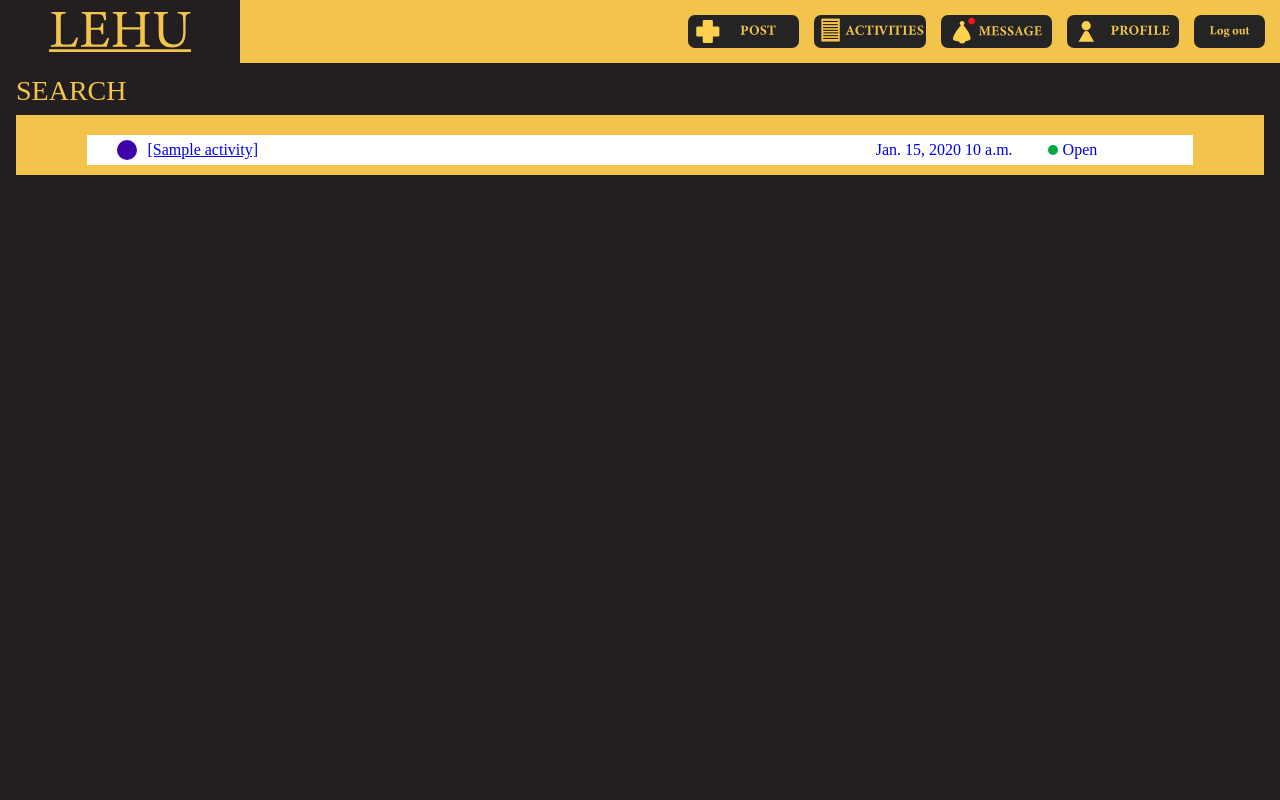
After one commit to 827983519/LEHU-board-game-website, a Django app: template templates/search.html in a window 1280 px wide. The commit adds this page. Run offline with Django 3.2, Linux system fonts and the light colour scheme; the template is opened without the code that fills it: values that come from a table or form of the project are taken from there, others are empty; tables that the repository leaves empty hold one stand-in row (values such as "Sample post").

Commit message:
added search function

```diff
--- a/ECE651/settings.py
+++ b/ECE651/settings.py
@@ -78,9 +78,9 @@ WSGI_APPLICATION = 'ECE651.wsgi.application'
 DATABASES = {
     'default': {
         'ENGINE': 'django.db.backends.mysql',
-        'NAME': 'LEHU',
-        'USER':'wade',
-        'PASSWORD':'wadeliulu',
+        'NAME': 'ece651',
+        'USER':'zack',
+        'PASSWORD':'656820',
         'HOST':'localhost',
         'PORT':'3306',
     }
--- a/LEHU/models.py
+++ b/LEHU/models.py
@@ -102,6 +102,7 @@ class Activity(models.Model):
         self.save()
     def __str__(self):
         return self.activity_title
+    objects = models.Manager()
 
 
 class Participant(models.Model):
--- a/LEHU/urls.py
+++ b/LEHU/urls.py
@@ -10,6 +10,7 @@ urlpatterns = [
     url('^register',views.register,name='register'),
     url('^profile',views.modify_profile),
     url('^logout',views.logout),
+    url('^search',views.search),
     url('^activity',views.activity),
     url('^history',views.history),
     url('^message',views.unread_message),
--- /dev/null
+++ b/static/css/search.css
@@ -0,0 +1,188 @@
+#head {
+    position: relative;
+    height: 52px;
+    width: 100%;
+}
+
+#head>div:first-child {
+    position: absolute;
+    font-size: 28px;
+    color: #f2c44c;
+    margin: 12px 0px;
+}
+
+
+#body {
+    position: relative;
+    background-color: #f3c44c;
+    padding: 10px;
+}
+
+.field {
+    display: flex;
+    margin-top: 16px;
+}
+
+.field>label {
+    color: #242424;
+    display: inline-block;
+    text-align: left;
+    width: 200px;
+    margin-right: 20px;
+}
+
+.field>.input {
+    flex-grow: 1;
+}
+
+.field>.input.time {
+    flex-grow: 0;
+}
+
+.input>textarea {
+    width: 100%;
+    border-radius: 18px;
+}
+
+.input>input {
+    height: 18px;
+    width: 100%;
+    border-radius: 18px;
+}
+
+.message {
+	margin-top :10px;
+	width: 90%;
+	margin: 0 auto;
+	background-color: #ffffff;
+	height: 30px;
+	margin-top: 10px;
+}
+
+.simple_message {
+	line-height: 30px;
+	margin-left: 30px;
+}
+.important_message {
+	line-height: 30px;
+	margin-left: 30px;
+	color: #ff0000;
+}
+.message_time {
+	line-height: 30px;
+	float: right;
+	margin-right:30px;
+}
+
+.single_activity {
+	margin-top :10px;
+	width: 90%;
+	margin: 0 auto;
+	background-color: #ffffff;
+	height: 30px;
+	margin-top: 10px;
+	position: relative;
+}
+
+.activity_title {
+	line-height: 30px;
+	margin-left: 60px;
+  color: blue;
+}
+
+.activity_content {
+	line-height: 30px;
+	margin-left: 90px;
+
+}
+
+.activity_time {
+	line-height: 30px;
+	float: right;
+	margin-right:50px;
+}
+.activity_status {
+	width: 100px;
+	line-height: 30px;
+	float: right;
+	margin-right: 30px;
+}
+
+.open {
+	width: 10px;
+	height: 10px;
+	border-radius: 50%;
+	background-color: #00aa3f;
+	position: absolute;
+	right: 135px;
+	bottom: 10px;
+}
+
+.full {
+	width: 10px;
+	height: 10px;
+	border-radius: 50%;
+	background-color: #f5a91c;
+	position: absolute;
+	right: 135px;
+	bottom: 10px;
+}
+
+.completed {
+	width: 10px;
+	height: 10px;
+	border-radius: 50%;
+	background-color: #787878;
+	position: absolute;
+	right: 135px;
+	bottom: 10px;
+}
+
+.cancelled {
+	width: 10px;
+	height: 10px;
+	border-radius: 50%;
+	background-color: #ec1e24;
+	position: absolute;
+	right: 135px;
+	bottom: 10px;
+}
+#circle1 {
+	width: 20px;
+	height: 20px;
+	border-radius: 50%;
+	background-color: #00aa3f;
+	position: relative;
+	left: 30px;
+	top: -25px;
+}
+
+#circle2 {
+	width: 20px;
+	height: 20px;
+	border-radius: 50%;
+	background-color: #aa003f;
+	position: relative;
+	left: 30px;
+	top: -25px;
+}
+
+#circle3 {
+	width: 20px;
+	height: 20px;
+	border-radius: 50%;
+	background-color: #3f00aa;
+	position: relative;
+	left: 30px;
+	top: -25px;
+}
+
+#circle4 {
+	width: 20px;
+	height: 20px;
+	border-radius: 50%;
+	background-color: #aaaa3f;
+	position: relative;
+	left: 30px;
+	top: -25px;
+}
--- /dev/null
+++ b/static/js/header.js
@@ -0,0 +1,8 @@
+$(function () {
+    $("#profile").click(function () {
+        location.href = "./profile.html";
+    });
+    $("#post").click(function () {
+        location.href = "./post.html";
+    });
+})
--- /dev/null
+++ b/templates/search.html
@@ -0,0 +1,77 @@
+<!DOCTYPE html>
+<html lang="en">
+
+<head>
+    <meta charset="UTF-8" />
+    <meta name="viewport" content="width=device-width, initial-scale=1.0" />
+    <meta http-equiv="X-UA-Compatible" content="ie=edge" />
+    <link rel="stylesheet" href="/static/css/public.css" />
+    <link rel="stylesheet" href="/static/css/main.css" />
+    <link rel="stylesheet" href="/static/css/search.css" />
+
+    <script src="https://code.jquery.com/jquery-2.2.4.min.js"></script>
+    <script src="/static/js/header.js"></script>
+    <script src="/static/js/search.js"></script>
+    <title>SEARCH RESULT</title>
+</head>
+
+<body>
+    <div class="header">
+        <div class="logo">
+            <a href="./"><img src="/static/assest/mainpage logo.svg"></a>
+        </div>
+        <div class="nav">
+            <a href="/logout"><img src="/static/assest/log out icon.svg" id="logout" /></a>
+            <a href="/profile"><img src="/static/assest/profile icon.svg" id="profile" /></a>
+            {%if Have_message == 0%}
+            <a href="/message"><img src="/static/assest/message+icon.svg" id="group" /></a>
+            {%else%}
+            <a href="/message"><img src="/static/assest/message+icon+new.svg" id="group" /></a>
+            {%endif%}
+            <a href="/activity"><img src="/static/assest/activity icon.svg" id="activities" /></a>
+            <img src="/static/assest/post icon.svg" id="post" />
+        </div>
+
+    </div>
+    <div class="content">
+        <div id="head">
+            <div>SEARCH</div>
+        </div>
+        <div id="body">
+            {% if titles %}
+                    {% for Activity in titles %}
+                    <a href="/details/{{Activity.activity_id}})">
+                    <div class="single_activity">
+                    <label class="activity_title">
+                        [{{Activity.activity_title}}]
+                    </label>
+                    <label class="activity_status">
+                        {{Activity.get_status_display}}
+                    </label>
+                    <label class="activity_time">
+                        {{Activity.start_date}} {{Activity.start_time}}
+                    </label>
+                    {% if Activity.status == 1 %}
+                    <div id="circle3"></div>
+                    <div class="open"></div>
+                    {% elif Activity.status == 2%}
+                    <div id="circle3"></div>
+                    <div class="completed"></div>
+                    {% elif Activity.status == 3%}
+                    <div id="circle3"></div>
+                    <div class="full"></div>
+                    {% elif Activity.status == 4%}
+                    <div id="circle3"></div>
+                    <div class="cancelled"></div>
+                    {% endif %}
+                    </div> </a>
+                    <!-- <li>{{ Activity.activity_title }}</li>               -->
+                    {% endfor %}
+            {% else %}
+                <p>No activities matched your search criteria.</p>
+            {% endif %}
+        </div>
+    </div>
+</body>
+
+</html>
```
Also changed, not shown: LEHU/views.py (+16 -0 lines), static/css/index.css (+4 -3 lines), templates/index_new.html (+9 -3 lines), LEHU/migrations/0001_initial.py, static/media/store/25435212_1516545568400706_1844185728_o.jpg (added), static/media/store/IMG_0098.jpg (added), static/media/store/IMG_20170322_204609-e1490707420643.jpg (added), static/media/store/UnclesGamesWall1.jpg (added), static/media/store/game-cave-exterior.jpg (added), static/media/store/woman-typing-phone-message-night-social-network_0babb79e-e95b-11e8-9b97-bd22f81a225c.jpg (added), static/media/store/woman-typing-phone-message-night-social-network_0babb79e-e95b-11e8-9b97-bd22f81a22_f5MpX5S.jpg (added), 1 other file.
